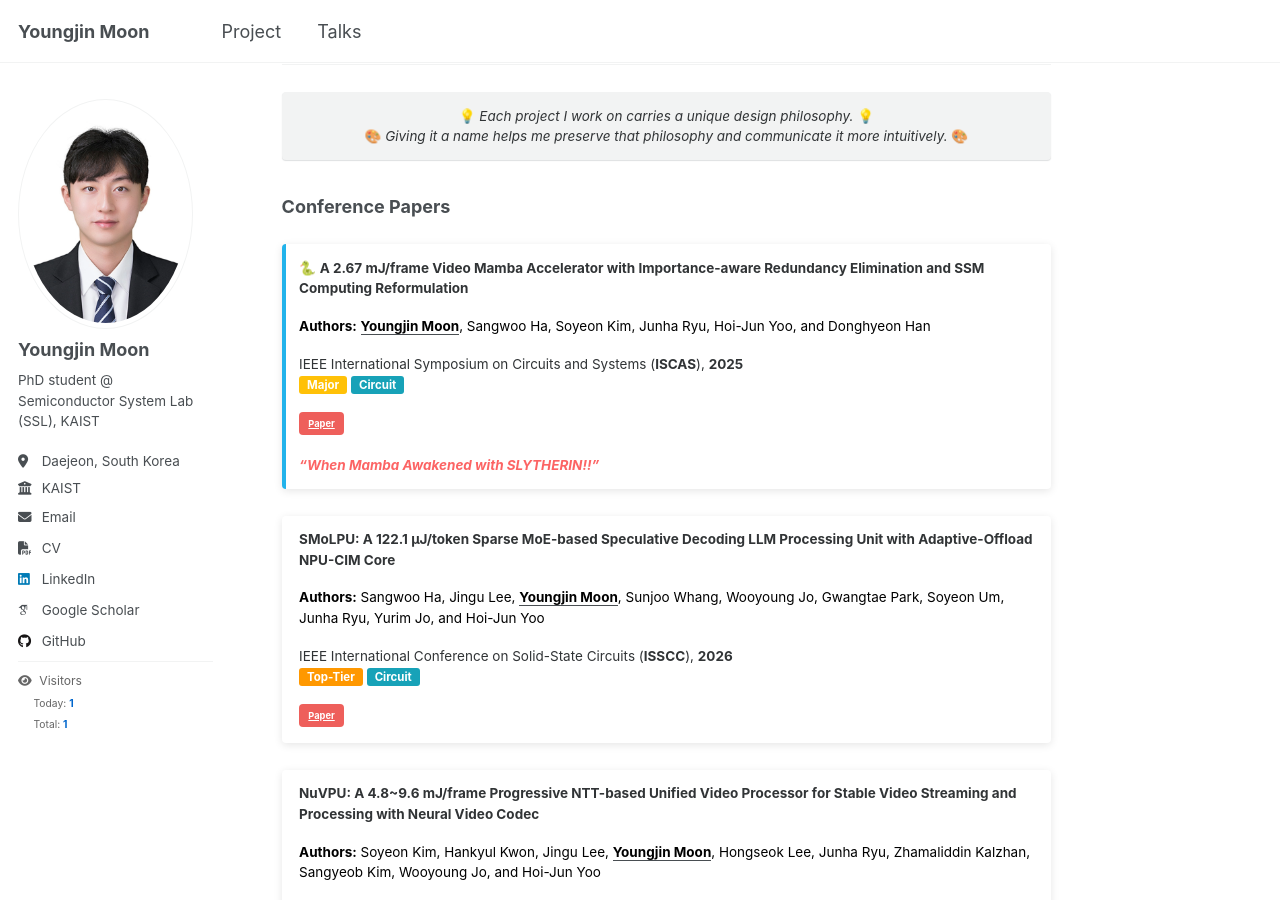
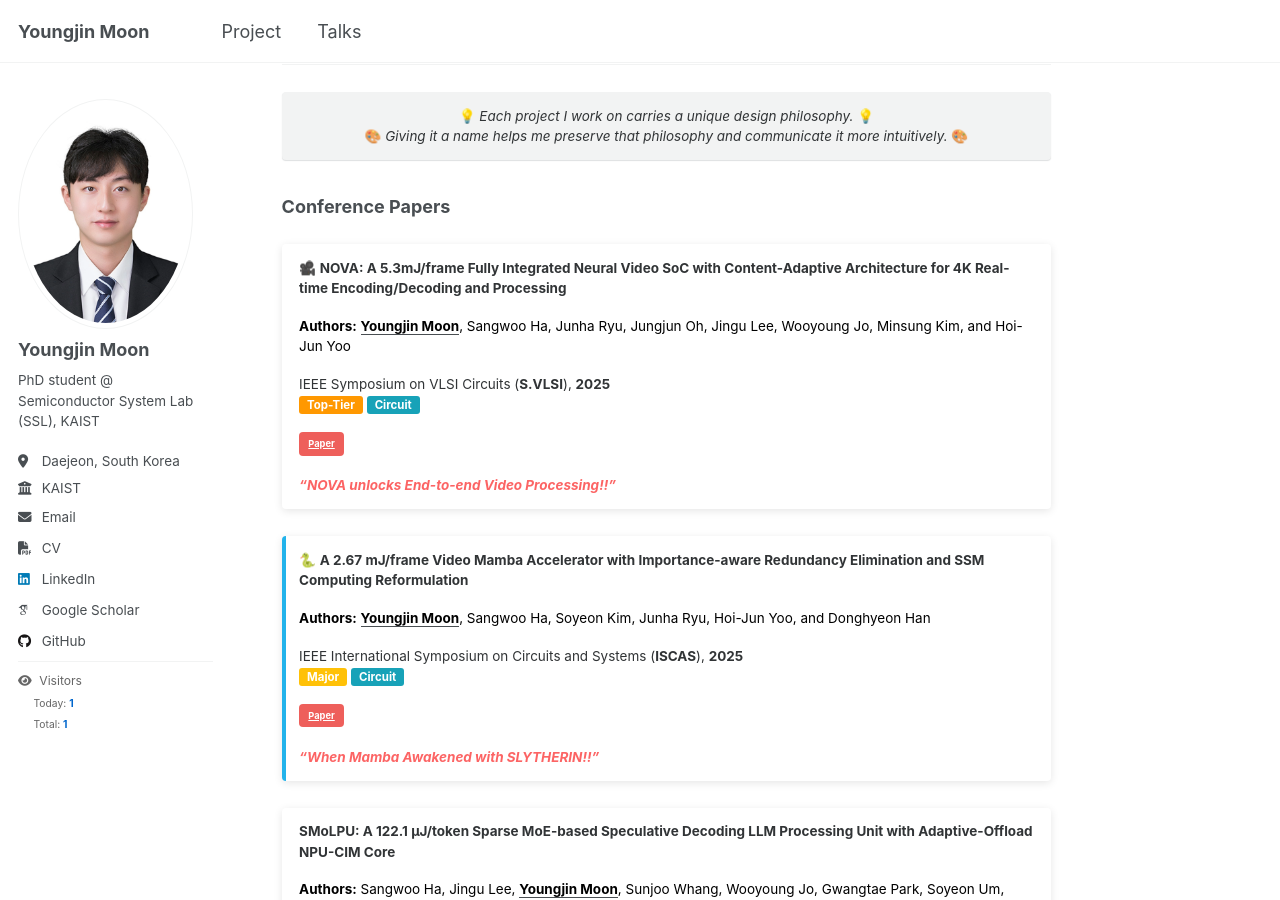
Before and after one commit to yjmoon99/yjmoon99.github.io, a Jekyll site: the page built from _pages/about.md, in a window 1280 px wide and 900 px high, scrolled down 992 px. Built offline with Jekyll 4.4.1, drawn with Linux system fonts in a browser that asks for light colours; some web fonts are replaced; a script that is not in the unit is left out.

Commit message:
Update Profile

```diff
--- a/_pages/about.md
+++ b/_pages/about.md
@@ -43,6 +43,18 @@ Advised by Professor <span style="color: #0066cc;">**Hoi-Jun Yoo**</span> in <sp
 </div> -->
 
 ### Conference Papers
+<div class="notice notice--info" markdown="1" style="border-left: 4px solid transparent; margin-bottom: 1.5em; background-color: white; box-shadow: 0 2px 8px rgba(0,0,0,0.1); border-radius: 4px; padding: 1em; font-size: 1.6em;">
+🎥 **NOVA: A 5.3mJ/frame Fully Integrated Neural Video SoC with Content-Adaptive Architecture for 4K Real-time Encoding/Decoding and Processing**
+
+<span style="color: #000; font-weight: bold;">Authors:</span> <span style="color: #000;"><strong><u>Youngjin Moon</u></strong>, Sangwoo Ha, Junha Ryu, Jungjun Oh, Jingu Lee, Wooyoung Jo, Minsung Kim, and Hoi-Jun Yoo</span>
+
+IEEE Symposium on VLSI Circuits (**S.VLSI**), **2025**
+<span style="background-color: #ff9800; color: white; padding: 2px 8px; border-radius: 3px; font-size: 0.85em; font-weight: bold;">Top-Tier</span> <span style="background-color: #17a2b8; color: white; padding: 2px 8px; border-radius: 3px; font-size: 0.85em; font-weight: bold;">Circuit</span>
+
+[Paper](#){: .btn .btn--danger .btn--small}
+
+<em style="color: rgb(252, 100, 100); font-weight: bold; font-style: italic;">"NOVA unlocks End-to-end Video Processing!!"</em>
+</div>
 
 <div class="notice notice--info" markdown="1" style="border-left: 4px solid #22b3eb; margin-bottom: 1.5em; background-color: white; box-shadow: 0 2px 8px rgba(0,0,0,0.1); border-radius: 4px; padding: 1em; font-size: 1.6em;">
 🐍 **A 2.67 mJ/frame Video Mamba Accelerator with Importance-aware Redundancy Elimination and SSM Computing Reformulation**
```
